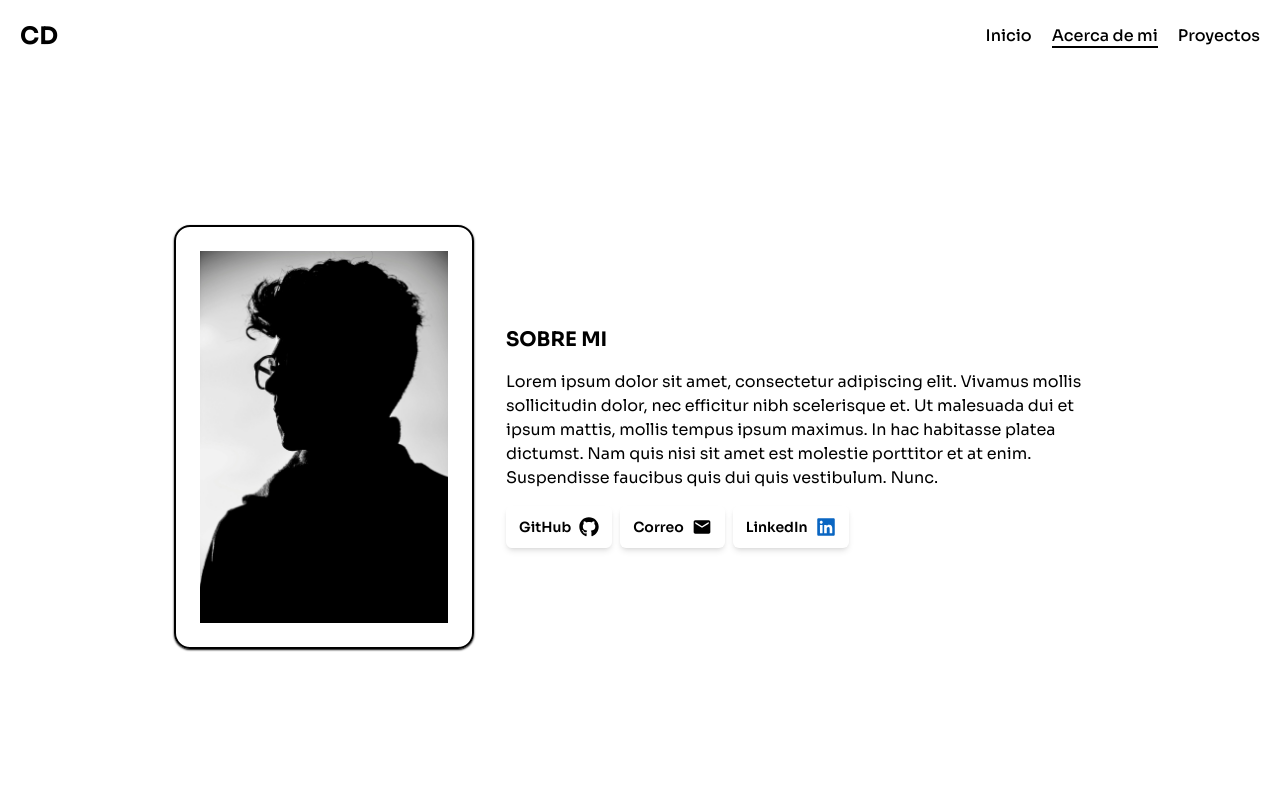
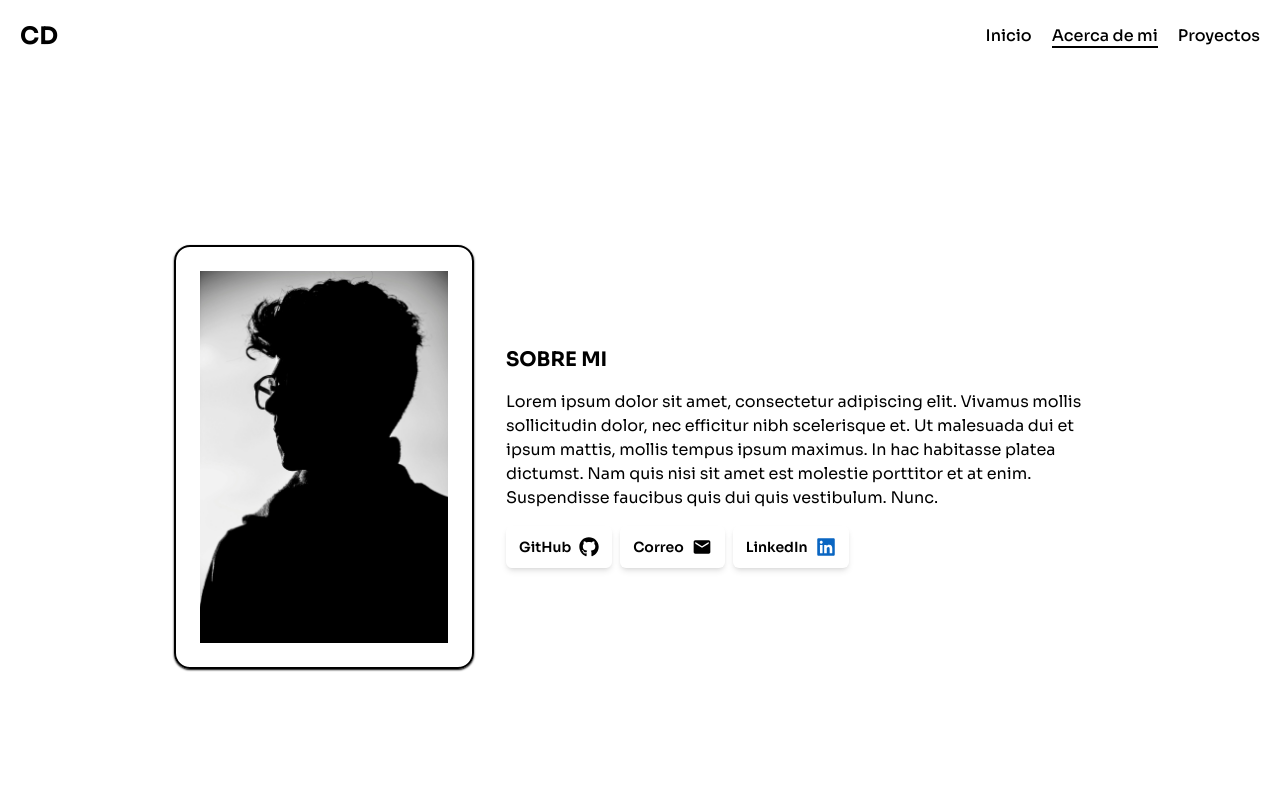
Before and after one commit to Carlos170702/Portafolio, a Next.js app: page /about-me in a window 1280 px wide. Shown: the top 800 px of the page. Built offline with nearby package versions, Linux system fonts and the light colour scheme.

Commit message:
se creo el componente de SliceIn y se implemento en el SectionTitle y en informacionSection

```diff
--- a/package.json
+++ b/package.json
@@ -14,7 +14,6 @@
     "framer-motion": "^11.11.11",
     "next": "15.0.3",
     "react": "19.0.0-rc-66855b96-20241106",
-    "react-awesome-reveal": "^4.2.14",
     "react-dom": "19.0.0-rc-66855b96-20241106",
     "react-icons": "^5.3.0",
     "react-intersection-observer": "^9.13.1",
--- a/src/app/about-me/components/Skills/Skills.tsx
+++ b/src/app/about-me/components/Skills/Skills.tsx
@@ -1,5 +1,4 @@
 'use client'
-import { Slide } from "react-awesome-reveal";
 import { FaGitAlt, FaPython, FaReact } from "react-icons/fa";
 import { IoLogoCss3, IoLogoJavascript } from "react-icons/io5";
 import { PiFigmaLogoBold } from "react-icons/pi";
@@ -9,6 +8,7 @@ import { TbBrandRedux } from "react-icons/tb";
 import { TiHtml5 } from "react-icons/ti";
 import { SkillModel } from "../../models";
 import { SkillItem } from "../SkillItem";
+import { SliceIn } from "@/app/components/SliceIn";
 
 const skills: SkillModel[] = [
   {
@@ -90,8 +90,7 @@ const skills: SkillModel[] = [
 
 const Skills = () => {
   return (
-    <div>
-      <Slide direction="up" triggerOnce>
+    <SliceIn>
       <h2 className="text-lg font-bold uppercase text-dark/75">
         Habilidades técnicas
       </h2>
@@ -100,8 +99,7 @@ const Skills = () => {
           <SkillItem key={skill.id} skill={skill} />
         ))}
       </div>
-      </Slide >
-    </div>
+    </SliceIn >
   );
 };
 
--- a/src/app/about-me/sections/InformationSection.jsx
+++ b/src/app/about-me/sections/InformationSection.jsx
@@ -3,6 +3,7 @@ import Image from "next/image";
 import { FaGithub, FaLinkedin } from "react-icons/fa";
 import { MdEmail } from "react-icons/md";
 import { InformationAboutMe } from "../components/InformationAboutMe";
+import { SliceIn } from "@/app/components/SliceIn";
 
 const socialLinks = [
   {
@@ -29,6 +30,7 @@ const socialLinks = [
 
 export const InformationSection = () => {
   return (
+    <SliceIn>
       <section
         className={`flex flex-col gap-8 md:flex-row items-center justify-center h-[calc(100vh-70px)]`}
       >
@@ -58,5 +60,6 @@ export const InformationSection = () => {
           </div>
         </div>
       </section>
+    </SliceIn>
   );
 };
--- a/src/app/components/GeneralButton/GeneralLink.tsx
+++ b/src/app/components/GeneralButton/GeneralLink.tsx
@@ -1,4 +1,5 @@
 'use client'
+import { motion } from 'framer-motion';
 import Link from 'next/link';
 import React from 'react';
 
@@ -13,8 +14,12 @@ const GeneralLink: React.FC<Props> = ({ icon, title, className, href }) => {
 	const CopyMailClipboard = () => {
 		navigator.clipboard.writeText("carloscruz1dev@gmail.com");
 	};
+	const CustomLink = motion(Link);
+
 	return (
-		<Link
+		<CustomLink
+			whileHover={{ scale: 1.05 }}
+			whileTap={{ scale: 0.95 }}
 			onClick={() => !href ? CopyMailClipboard() : () => { }}
 			href={href ? href : ''}
 			target={href && "_blank"}
@@ -23,7 +28,7 @@ const GeneralLink: React.FC<Props> = ({ icon, title, className, href }) => {
 		>
 			<span>{title}</span>
 			{icon}
-		</Link>
+		</CustomLink>
 	);
 };
 
--- a/src/app/components/SectionTitle/SectionTitle.tsx
+++ b/src/app/components/SectionTitle/SectionTitle.tsx
@@ -8,7 +8,7 @@ export interface Props {
 
 const SectionTitle: React.FC<Props> = ({ sectionTitle }) => {
 	return (
-		<SliceIn>
+		<SliceIn direction='right'>
 			<h2 className='text-4xl font-bold'>{sectionTitle}</h2>
 		</SliceIn>
 	);
--- a/src/app/components/SliceIn/SliceIn.tsx
+++ b/src/app/components/SliceIn/SliceIn.tsx
@@ -1,18 +1,28 @@
 'use client';
-
+import { motion, Variants } from 'framer-motion';
 import React from 'react';
-import { motion } from 'framer-motion';
 
 export interface SliceInProps {
 	children: React.ReactNode
+	direction: 'right' | 'left'
 }
 
-const SliceIn: React.FC<SliceInProps> = ({ children }) => {
+const SliceIn: React.FC<SliceInProps> = ({ children, direction = 'right' }) => {
+
+	const initial = { x: direction == 'right' ? 700 : -700, opacity: 0 }
+	const animate = { x: 0, opacity: 1, transition: { duration: 1 } }
+
+	const VariantAnimation: Variants = {
+		initial,
+		animate
+	}
+
 	return (
 		<motion.div
+			variants={VariantAnimation}
 			className='my-5'
-			initial={{ x: 700, opacity: 0 }}
-			animate={{ x: 0, opacity: 1, transition: { duration: 1 } }}
+			initial={'initial'}
+			animate={'animate'}
 		>
 			{children}
 		</motion.div>
```
Lines whose indentation alone changed are shown as unchanged.
